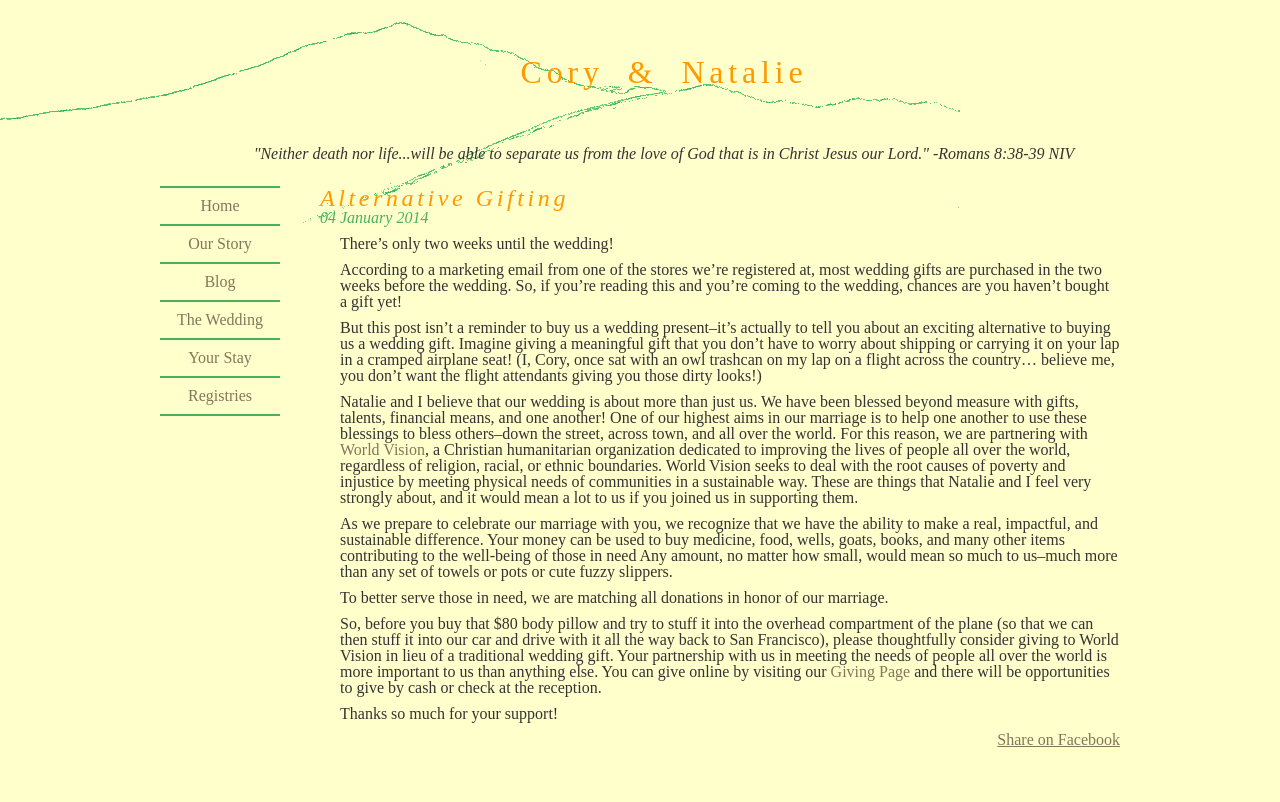
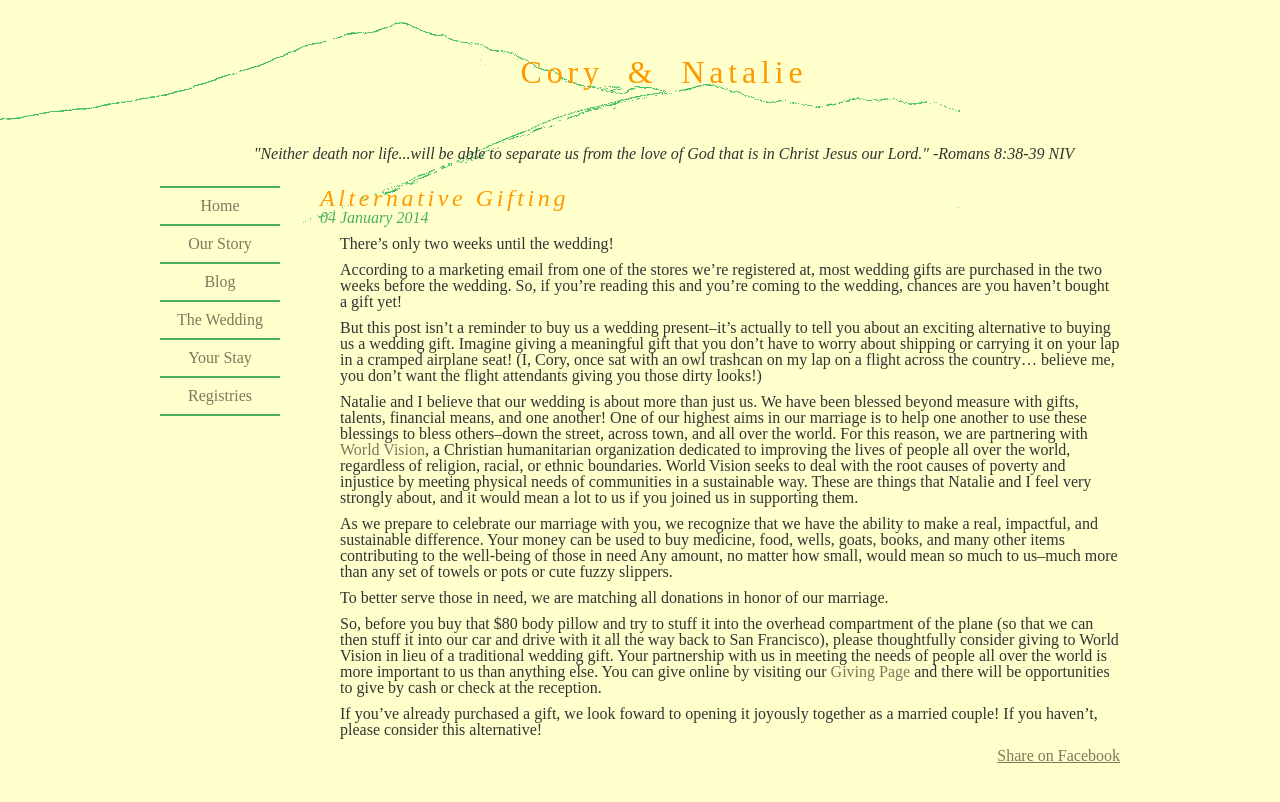
Before and after one commit to natalieh/wedding, a Jekyll site: the page built from _posts/2014-01-04-world-vision.md, in a window 1280 px wide. Shown: the top 802 px of the page. Built offline with Jekyll 4.4.1, drawn with Linux system fonts in a browser that asks for light colours.

Commit message:
Update 2014-01-04-world-vision.md

```diff
--- a/_posts/2014-01-04-world-vision.md
+++ b/_posts/2014-01-04-world-vision.md
@@ -31,4 +31,4 @@ consider giving to World Vision in lieu of a traditional wedding gift. Your part
 all over the world is more important to us than anything else. You can give online by visiting our <a href="../registries/">Giving Page</a>
 and there will be opportunities to give by cash or check at the reception.
 
-Thanks so much for your support!
+If you've already purchased a gift, we look foward to opening it joyously together as a married couple! If you haven't, please consider this alternative!
```
